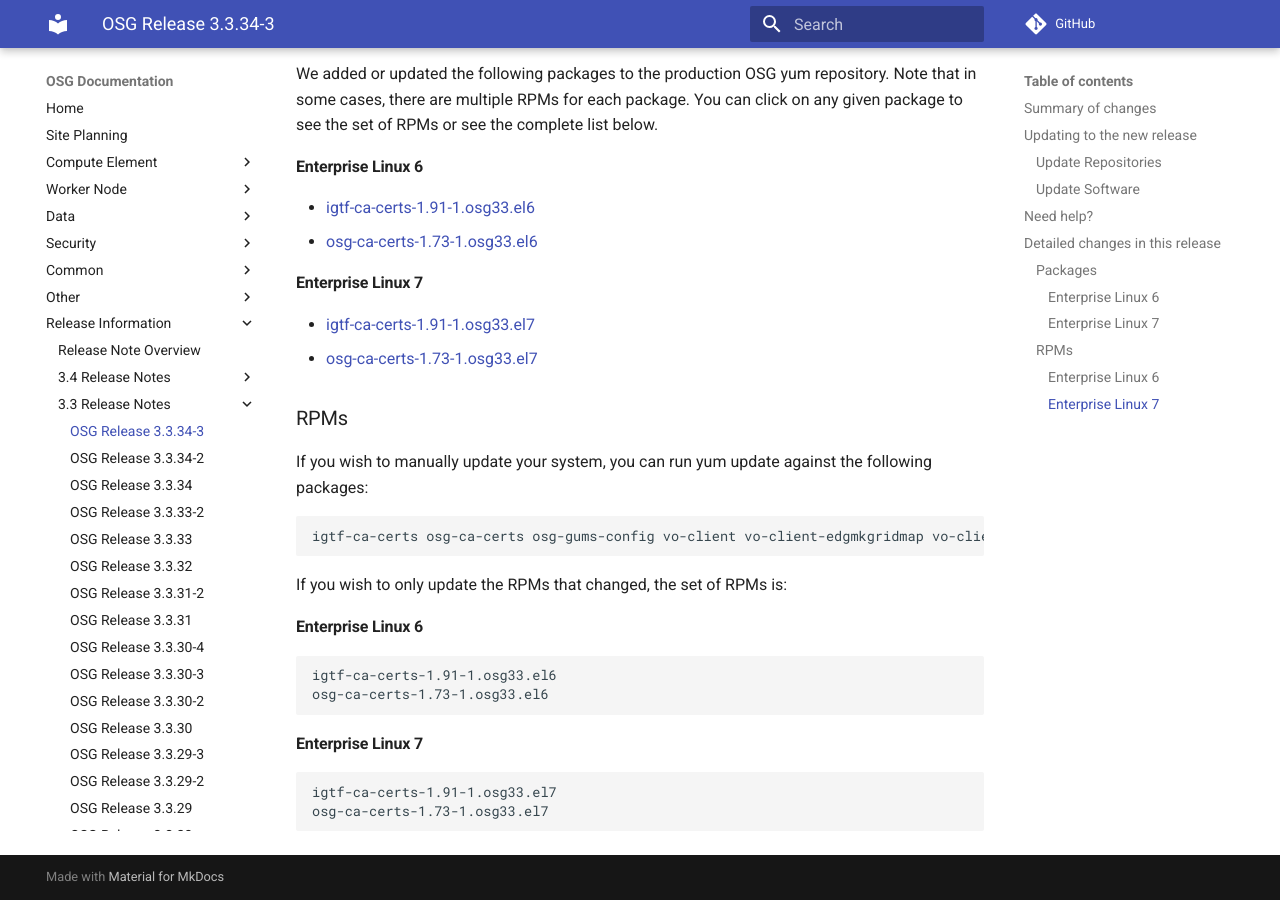
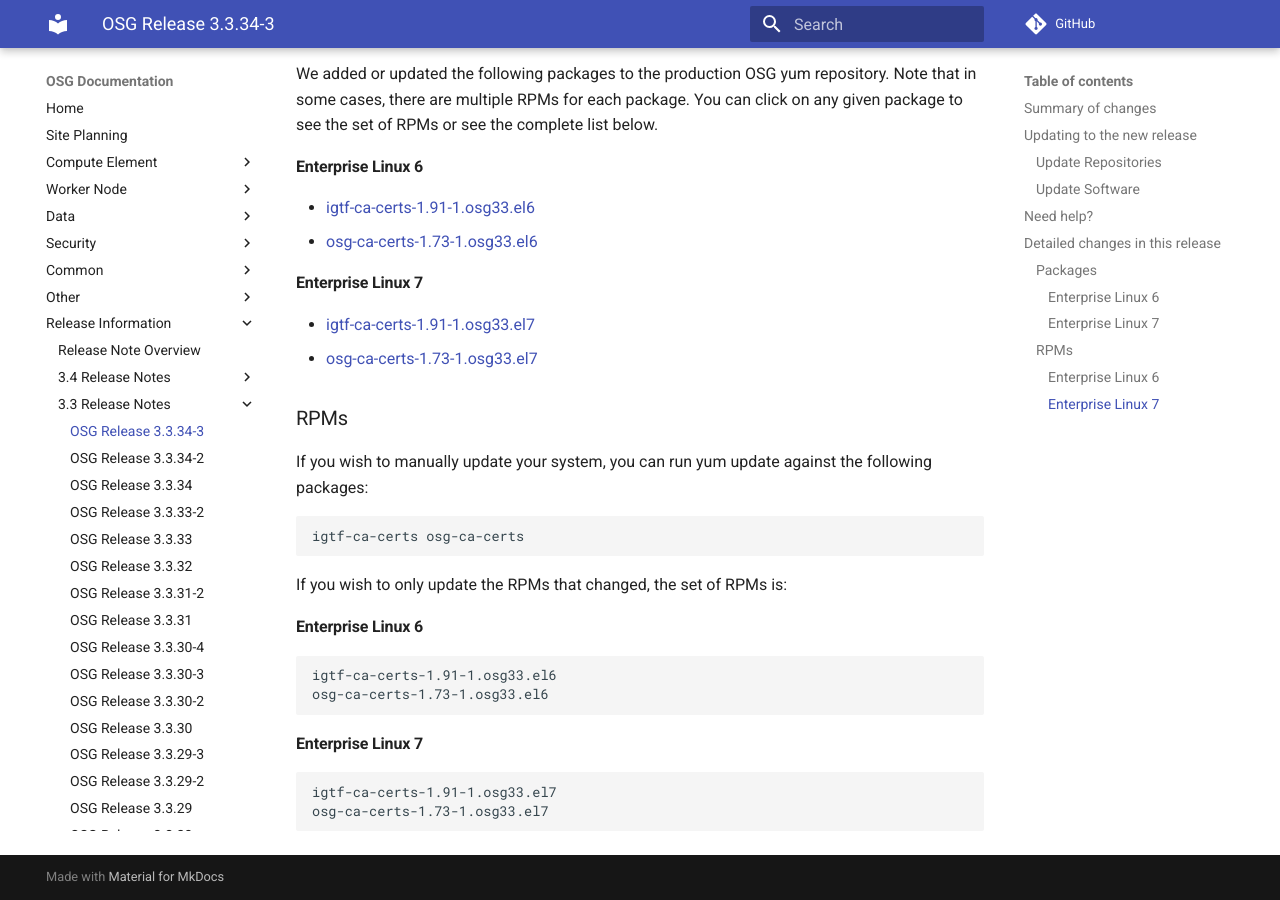
Before and after one commit to osg-htc/docs, an MkDocs documentation site: the page built from docs/release/3.3/release-3-3-34-3.md, in a window 1280 px wide and 900 px high, scrolled down 1236 px. Built offline with MkDocs 1.6.1 and Material for MkDocs 9.7.7, drawn with Linux system fonts in a browser that asks for light colours; comment, search, counter and statistics services are not loaded; old or Windows-style settings are respelled for this version of MkDocs.

Commit message:
Fixup oops with vo-client

```diff
--- a/docs/release/3.3/release-3-3-34-3.md
+++ b/docs/release/3.3/release-3-3-34-3.md
@@ -60,7 +60,7 @@ We added or updated the following packages to the production OSG yum repository.
 
 If you wish to manually update your system, you can run yum update against the following packages:
 
-    igtf-ca-certs osg-ca-certs osg-gums-config vo-client vo-client-edgmkgridmap vo-client-lcmaps-voms
+    igtf-ca-certs osg-ca-certs
 
 If you wish to only update the RPMs that changed, the set of RPMs is:
 
```
Also changed, not shown: docs/release/3.4/release-3-4-12-3.md (+1 -1 lines).
